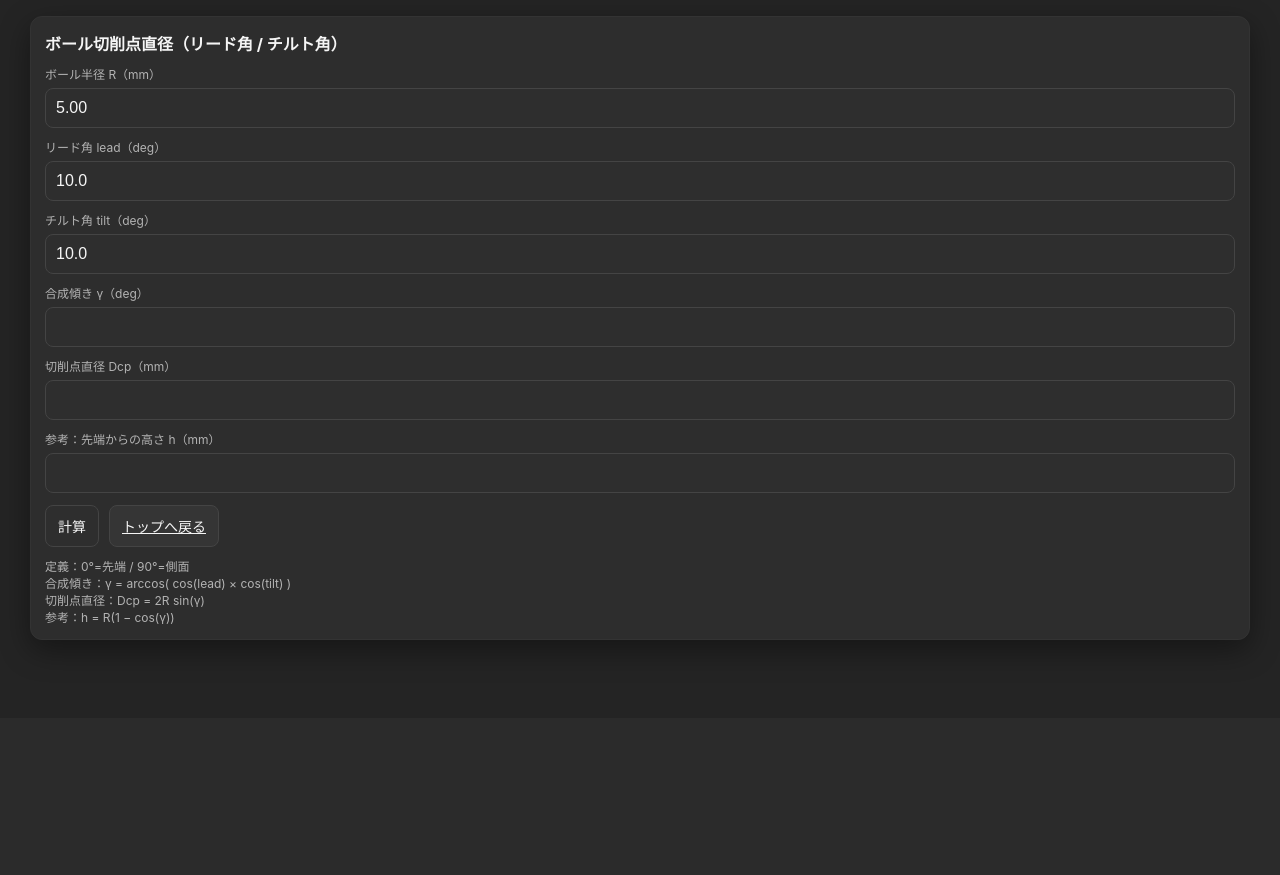
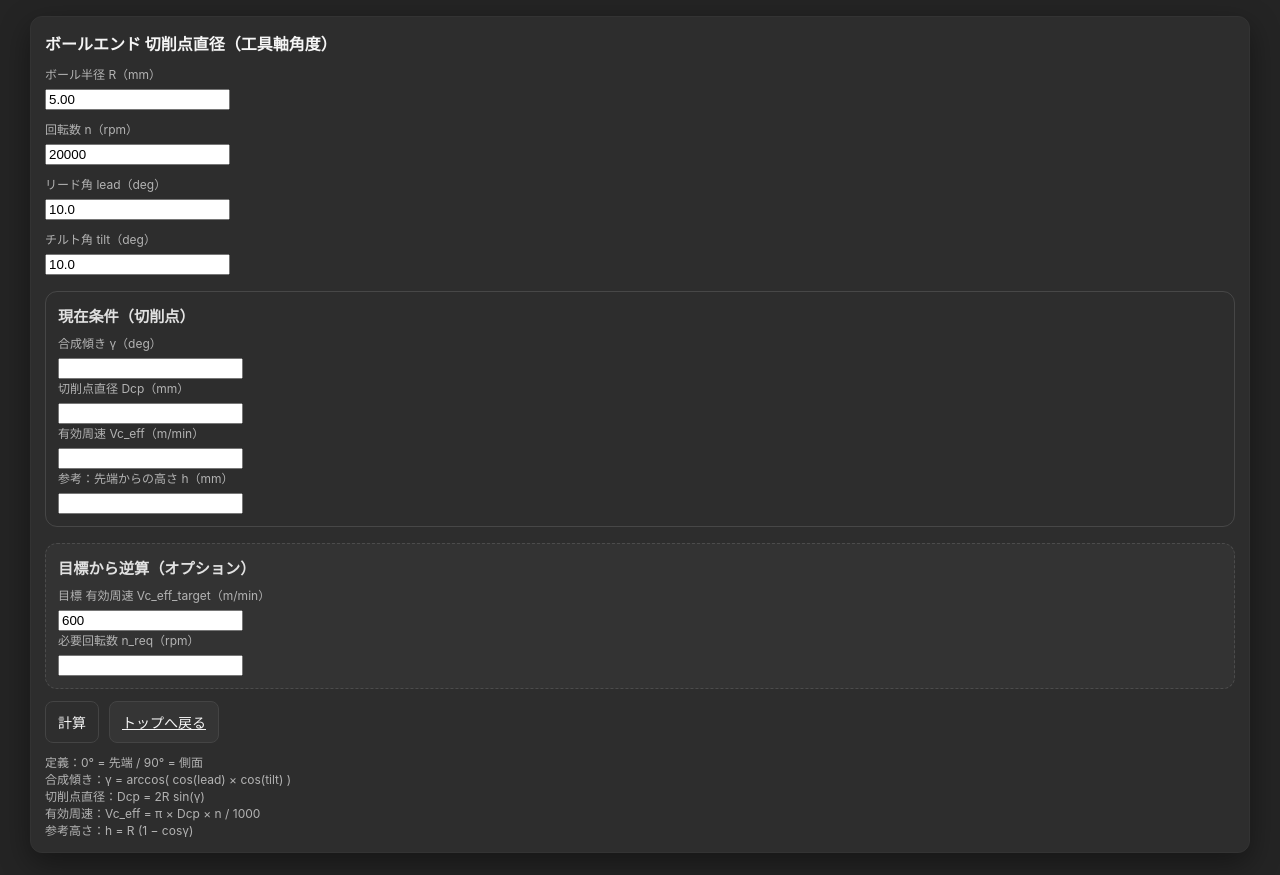
Before and after one commit to m1tkd23-lang/machining-condition-calculator, a Flask app: page /calc/ball-end-contact-diameter in a window 1280 px wide. Shown: the part 82-957 px from the top of the page. Before the commit the page ends 738 px from the top, so only its background shows below. Run offline with Flask 3, Linux system fonts and the light colour scheme.

Commit message:
feat: Add calculations for effective cutting speed and required RPM in ball end contact diameter calculator

```diff
--- a/web/css/app.css
+++ b/web/css/app.css
@@ -500,3 +500,25 @@
 .panel {
     margin-bottom: 4px;
 }
+
+.grid-group {
+    grid-column: 1 / -1;
+    /* グリッド全幅を1ブロック化 */
+    border: 1px solid rgba(255, 255, 255, .12);
+    border-radius: 12px;
+    padding: 12px;
+    margin-top: 6px;
+}
+
+.group-title {
+    font-weight: 700;
+    font-size: 0.95rem;
+    opacity: .9;
+    margin-bottom: 8px;
+}
+
+.grid-group.hint {
+    border-style: dashed;
+    /* “補助ツール感” */
+    background: rgba(255, 255, 255, .03);
+}
--- a/web/js/calculators/ball_end_contact.js
+++ b/web/js/calculators/ball_end_contact.js
@@ -1,10 +1,12 @@
-// web/js/calculators/ball_end_contact.js
-
 (function () {
     const PI = Math.PI;
 
     function isFiniteNumber(x) {
         return Number.isFinite(x);
+    }
+
+    function isPos(x) {
+        return Number.isFinite(x) && x > 0;
     }
 
     function deg2rad(deg) {
@@ -34,7 +36,7 @@
     function calcContactDiameterMm(r_mm, gamma_deg) {
         if (!isFiniteNumber(r_mm) || !isFiniteNumber(gamma_deg)) return null;
         if (!(r_mm > 0)) return null;
-        if (gamma_deg < 0 || gamma_deg > 90.0 + 1e-9) return null; // 今回の定義域（0〜90）
+        if (gamma_deg < 0 || gamma_deg > 90.0 + 1e-9) return null;
 
         const g = deg2rad(gamma_deg);
         return 2.0 * r_mm * Math.sin(g);
@@ -50,9 +52,30 @@
         return r_mm * (1.0 - Math.cos(g));
     }
 
+    // ★追加：Vc = π × D × n / 1000
+    function calcVcFromDAndRpm(d_mm, rpm) {
+        if (!isPos(d_mm) || !isPos(rpm)) return null;
+        return (PI * d_mm * rpm) / 1000.0;
+    }
+
     window.BallEndContact = {
         calcGammaDegFromLeadTilt,
         calcContactDiameterMm,
         calcTipHeightMm,
+        calcVcFromDAndRpm, // ★追加
+    };
+
+    // ★追加：rpm = 1000*Vc / (π*D)
+    function calcRpmFromVcAndD(vc_mmin, d_mm) {
+        if (!isPos(vc_mmin) || !isPos(d_mm)) return null;
+        return (1000.0 * vc_mmin) / (PI * d_mm);
+    }
+
+    window.BallEndContact = {
+        calcGammaDegFromLeadTilt,
+        calcContactDiameterMm,
+        calcTipHeightMm,
+        calcVcFromDAndRpm,
+        calcRpmFromVcAndD, // ★追加
     };
 })();
--- a/web/js/page_ball_end_contact_diameter.js
+++ b/web/js/page_ball_end_contact_diameter.js
@@ -34,22 +34,50 @@
         const r = toNumber($("r_mm")?.value);
         const lead = toNumber($("lead_deg")?.value);
         const tilt = toNumber($("tilt_deg")?.value);
+        const rpm = toNumber($("rpm")?.value);
 
         const gamma = window.BallEndContact.calcGammaDegFromLeadTilt(lead, tilt);
         if (gamma == null) {
             setMsg("入力値を確認してください（R>0, lead/tilt は 0 以上）。", true);
             setOut("gamma_deg", NaN);
             setOut("dcp_mm", NaN);
+            setOut("vc_eff_mmin", NaN);
             setOut("h_mm", NaN);
+            setOut("rpm_req", NaN);
             return;
         }
 
         const dcp = window.BallEndContact.calcContactDiameterMm(r, gamma);
         const h = window.BallEndContact.calcTipHeightMm(r, gamma);
 
+        // 先に dcp の妥当性チェック
+        if (dcp == null || !(dcp > 0)) {
+            setOut("gamma_deg", round(gamma, 2));
+            setOut("dcp_mm", NaN);
+            setOut("vc_eff_mmin", NaN);
+            setOut("h_mm", h == null ? NaN : round(h, 3));
+            setOut("rpm_req", NaN);
+
+            setMsg("切削点直径 Dcp が 0 付近です（先端近傍）。角度を増やすか条件を見直してください。", true);
+            return;
+        }
+
+        const vc = window.BallEndContact.calcVcFromDAndRpm(dcp, rpm);
+
+        // ★ここ：IDをテンプレと一致させる（vc_eff_target）
+        const vcTarget = toNumber($("vc_eff_target")?.value);
+        const rpmReq = window.BallEndContact.calcRpmFromVcAndD(vcTarget, dcp);
+
         setOut("gamma_deg", round(gamma, 2));
-        setOut("dcp_mm", dcp == null ? NaN : round(dcp, 3));
+        setOut("dcp_mm", round(dcp, 3));
+        setOut("vc_eff_mmin", vc == null ? NaN : round(vc, 1));
         setOut("h_mm", h == null ? NaN : round(h, 3));
+        setOut("rpm_req", rpmReq == null ? NaN : Math.round(rpmReq));
+
+        if (rpmReq == null && Number.isFinite(vcTarget) && vcTarget > 0) {
+            setMsg("計算しました（目標Vcからの必要回転数が出せません。入力値を確認）。", true);
+            return;
+        }
 
         setMsg("計算しました。", false);
     }
--- a/web/templates/calculators/ball_end_contact_diameter.html
+++ b/web/templates/calculators/ball_end_contact_diameter.html
@@ -1,49 +1,74 @@
-<!--web/templates/calculators/ball_end_contact_diameter.html-->
+<!-- web/templates/calculators/ball_end_contact_diameter.html -->
 
 {% extends "base.html" %}
-{% set title = "ボール切削点直径（リード/チルト）- 加工条件 電卓" %}
+{% set title = "ボールエンド・切削点直径（工具軸角度）- 加工条件 電卓" %}
 
 {% block content %}
 <section class="card">
-    <h2>ボール切削点直径（リード角 / チルト角）</h2>
+    <h2>ボールエンド 切削点直径（工具軸角度）</h2>
 
     <div class="grid">
+
+        <!-- ===== 入力：工具・姿勢 ===== -->
         <label class="field">
             <span>ボール半径 R（mm）</span>
-            <input id="r_mm" type="number" inputmode="decimal" step="0.01" min="0" value="5.00" readonly
-                data-numpad="decimal" autocomplete="off">
+            <input id="r_mm" value="5.00" readonly data-numpad="decimal" autocomplete="off">
+        </label>
+
+        <label class="field">
+            <span>回転数 n（rpm）</span>
+            <input id="rpm" value="20000" readonly data-numpad="int" autocomplete="off">
         </label>
 
         <label class="field">
             <span>リード角 lead（deg）</span>
-            <input id="lead_deg" type="number" inputmode="decimal" step="0.1" min="0" value="10.0" readonly
-                data-numpad="decimal" autocomplete="off">
+            <input id="lead_deg" value="10.0" readonly data-numpad="decimal" autocomplete="off">
         </label>
 
         <label class="field">
             <span>チルト角 tilt（deg）</span>
-            <input id="tilt_deg" type="number" inputmode="decimal" step="0.1" min="0" value="10.0" readonly
-                data-numpad="decimal" autocomplete="off">
+            <input id="tilt_deg" value="10.0" readonly data-numpad="decimal" autocomplete="off">
         </label>
 
-        <!-- outputs -->
+        <!-- ===== 計算結果：現在条件 ===== -->
+        <div class="grid-group">
+            <div class="group-title">現在条件（切削点）</div>
+
             <label class="field">
                 <span>合成傾き γ（deg）</span>
-            <input id="gamma_deg" type="number" inputmode="decimal" step="0.1" min="0" value="" readonly
-                data-numpad="decimal" autocomplete="off">
+                <input id="gamma_deg" value="" readonly data-numpad="decimal" autocomplete="off">
             </label>
 
             <label class="field">
                 <span>切削点直径 Dcp（mm）</span>
-            <input id="dcp_mm" type="number" inputmode="decimal" step="0.001" min="0" value="" readonly
-                data-numpad="decimal" autocomplete="off">
+                <input id="dcp_mm" value="" readonly data-numpad="decimal" autocomplete="off">
+            </label>
+
+            <label class="field">
+                <span>有効周速 Vc_eff（m/min）</span>
+                <input id="vc_eff_mmin" value="" readonly data-numpad="decimal" autocomplete="off">
             </label>
 
             <label class="field">
                 <span>参考：先端からの高さ h（mm）</span>
-            <input id="h_mm" type="number" inputmode="decimal" step="0.001" min="0" value="" readonly
-                data-numpad="decimal" autocomplete="off">
+                <input id="h_mm" value="" readonly data-numpad="decimal" autocomplete="off">
             </label>
+        </div>
+
+        <!-- ===== 逆算ブロック ===== -->
+        <div class="grid-group hint">
+            <div class="group-title">目標から逆算（オプション）</div>
+
+            <label class="field">
+                <span>目標 有効周速 Vc_eff_target（m/min）</span>
+                <input id="vc_eff_target" value="600" readonly data-numpad="decimal" autocomplete="off">
+            </label>
+
+            <label class="field">
+                <span>必要回転数 n_req（rpm）</span>
+                <input id="rpm_req" value="" readonly data-numpad="int" autocomplete="off">
+            </label>
+        </div>
     </div>
 
     <div class="row">
@@ -54,10 +79,11 @@
     <div id="msg" class="msg" aria-live="polite"></div>
 
     <div class="note">
-        定義：0°=先端 / 90°=側面<br>
+        定義：0° = 先端 / 90° = 側面<br>
         合成傾き：γ = arccos( cos(lead) × cos(tilt) )<br>
         切削点直径：Dcp = 2R sin(γ)<br>
-        参考：h = R(1 − cos(γ))
+        有効周速：Vc_eff = π × Dcp × n / 1000<br>
+        参考高さ：h = R (1 − cosγ)
     </div>
 </section>
 {% endblock %}
```
Lines whose indentation alone changed are shown as unchanged.
